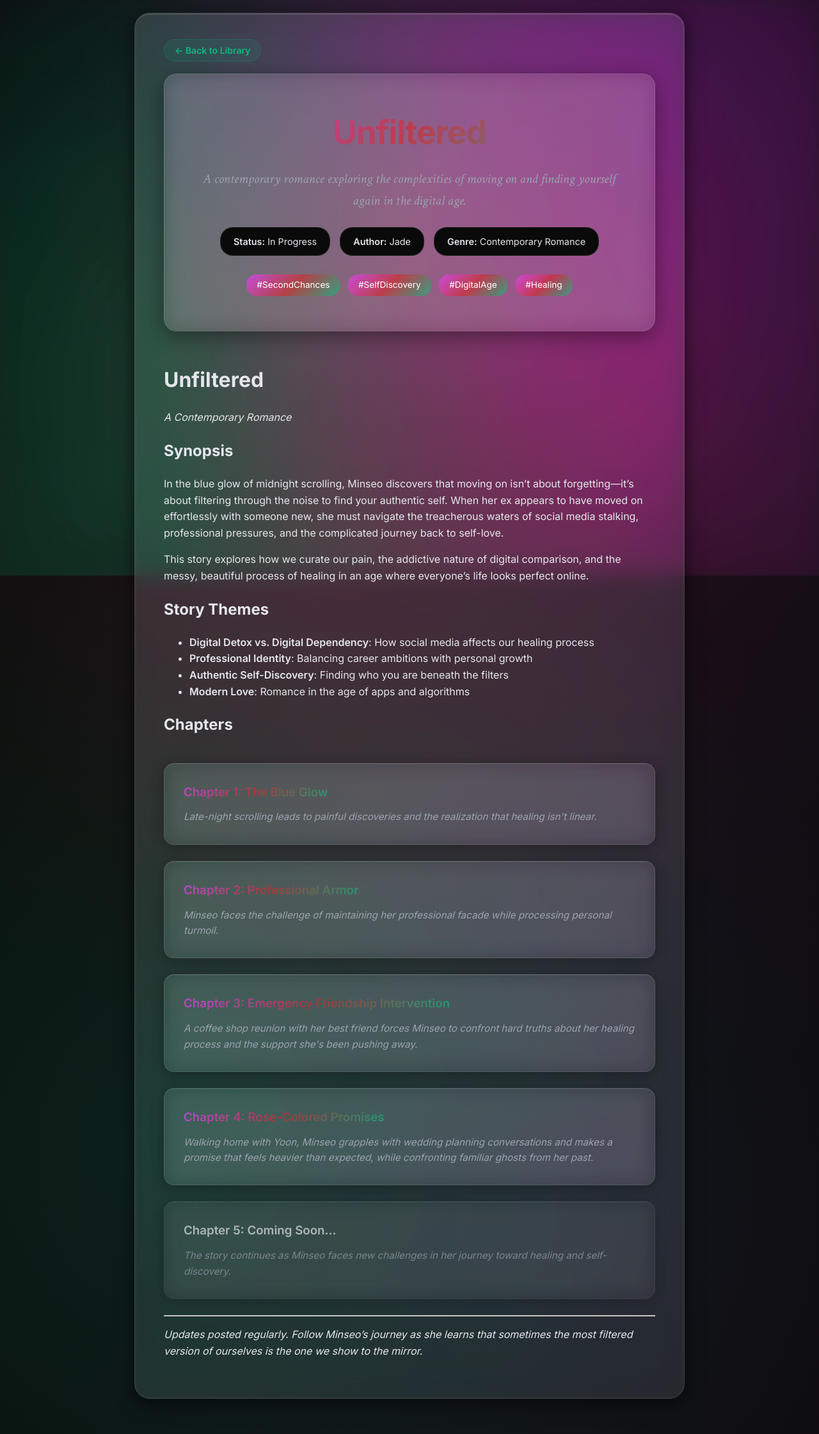
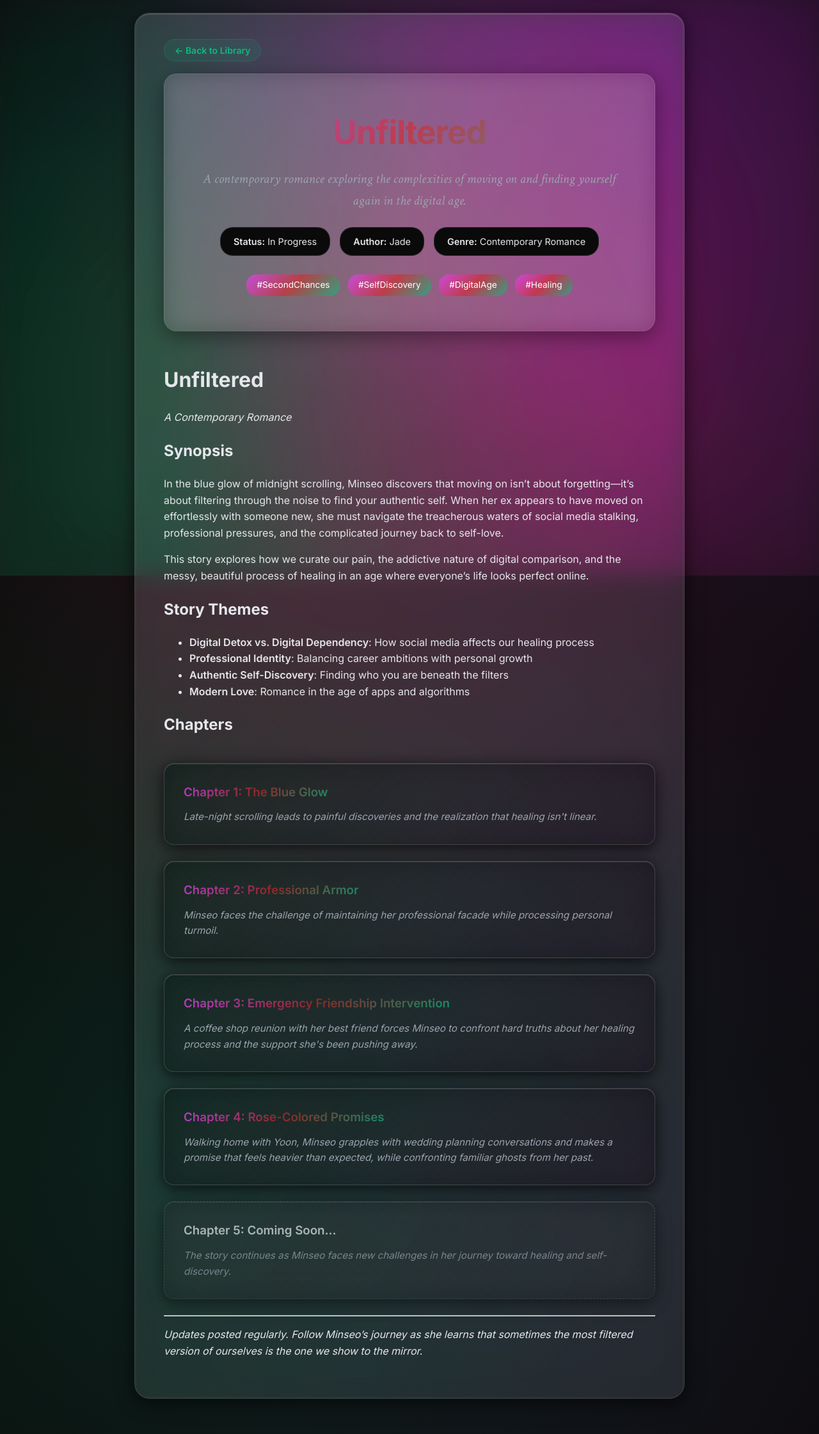
Before and after one commit to ancientjadestatue/jadenovels, a Jekyll site: the page built from books/unfiltered.md, in a window 1280 px wide. Shown: the whole page at 64% size. Built offline with Jekyll 4.4.1, drawn with Linux system fonts in a browser that asks for light colours.

Commit message:
darker glass

```diff
--- a/_layouts/book.html
+++ b/_layouts/book.html
@@ -333,22 +333,23 @@
           .chapter-list {
             margin-top: 40px;
         }
-
-        .chapter-item {
-            background: var(--glass-bg-secondary);
-            border: 1px solid var(--glass-border);
+          .chapter-item {
+            background: rgba(0, 0, 0, 0.4);
+            border: 1px solid rgba(255, 255, 255, 0.15);
             border-radius: 16px;
             padding: 30px;
             margin-bottom: 25px;
-            backdrop-filter: var(--glass-backdrop-blur);
-            -webkit-backdrop-filter: var(--glass-backdrop-blur);
-            box-shadow: var(--glass-inner-shadow), 0 4px 20px rgba(0, 0, 0, 0.3);
+            backdrop-filter: blur(24px) saturate(180%) brightness(85%);
+            -webkit-backdrop-filter: blur(24px) saturate(180%) brightness(85%);
+            box-shadow:
+                var(--glass-inner-shadow),
+                0 4px 20px rgba(0, 0, 0, 0.5),
+                0 8px 32px rgba(0, 0, 0, 0.3),
+                inset 0 1px 0 rgba(255, 255, 255, 0.12);
             position: relative;
             overflow: hidden;
             transition: all 0.3s cubic-bezier(0.4, 0, 0.2, 1);
-        }
-
-        /* Enhanced chapter item glass effect */
+        }        /* Enhanced chapter item glass effect with darker, frostier background */
         .chapter-item::before {
             content: '';
             position: absolute;
@@ -356,28 +357,69 @@
             left: 0;
             right: 0;
             bottom: 0;
-            background: var(--gradient-chapter);
-            opacity: 0.6;
+            background:
+                linear-gradient(135deg,
+                    rgba(0, 0, 0, 0.3) 0%,
+                    rgba(0, 0, 0, 0.2) 50%,
+                    rgba(0, 0, 0, 0.25) 100%),
+                var(--gradient-chapter);
+            opacity: 0.8;
+            border-radius: inherit;
+            pointer-events: none;
+            z-index: -2;
+        }
+
+        /* Additional frosted texture layer */
+        .chapter-item::after {
+            content: '';
+            position: absolute;
+            top: 0;
+            left: 0;
+            right: 0;
+            bottom: 0;
+            background:
+                repeating-linear-gradient(
+                    45deg,
+                    rgba(255, 255, 255, 0.02) 0px,
+                    rgba(255, 255, 255, 0.02) 1px,
+                    transparent 1px,
+                    transparent 3px
+                ),
+                repeating-linear-gradient(
+                    -45deg,
+                    rgba(255, 255, 255, 0.01) 0px,
+                    rgba(255, 255, 255, 0.01) 1px,
+                    transparent 1px,
+                    transparent 3px
+                );
             border-radius: inherit;
             pointer-events: none;
             z-index: -1;
+            mix-blend-mode: overlay;
+        }        .chapter-item:hover {
+            transform: translateY(-4px);
+            box-shadow:
+                var(--glass-inner-shadow),
+                0 8px 32px rgba(0, 0, 0, 0.6),
+                0 12px 40px rgba(0, 0, 0, 0.4),
+                inset 0 1px 0 rgba(255, 255, 255, 0.18);
+            border-color: rgba(255, 255, 255, 0.25);
         }
-
-        .chapter-item:hover {
-            transform: translateY(-4px);
-            box-shadow: var(--glass-inner-shadow), 0 8px 32px rgba(0, 0, 0, 0.4);
-            border-color: var(--glass-border-hover);
-        }
-
-        .chapter-item.coming-soon {
-            background: var(--glass-bg-tertiary);
+          .chapter-item.coming-soon {
+            background: rgba(0, 0, 0, 0.25);
             border-style: dashed;
+            border-color: rgba(156, 163, 175, 0.3);
             opacity: 0.7;
         }
 
         .chapter-item.coming-soon::before {
-            background: linear-gradient(135deg, rgba(156, 163, 175, 0.08) 0%, rgba(107, 114, 128, 0.04) 100%);
-            opacity: 0.4;
+            background:
+                linear-gradient(135deg,
+                    rgba(0, 0, 0, 0.2) 0%,
+                    rgba(0, 0, 0, 0.15) 50%,
+                    rgba(0, 0, 0, 0.18) 100%),
+                linear-gradient(135deg, rgba(156, 163, 175, 0.08) 0%, rgba(107, 114, 128, 0.04) 100%);
+            opacity: 0.6;
         }
 
         .chapter-item h3 {
```
